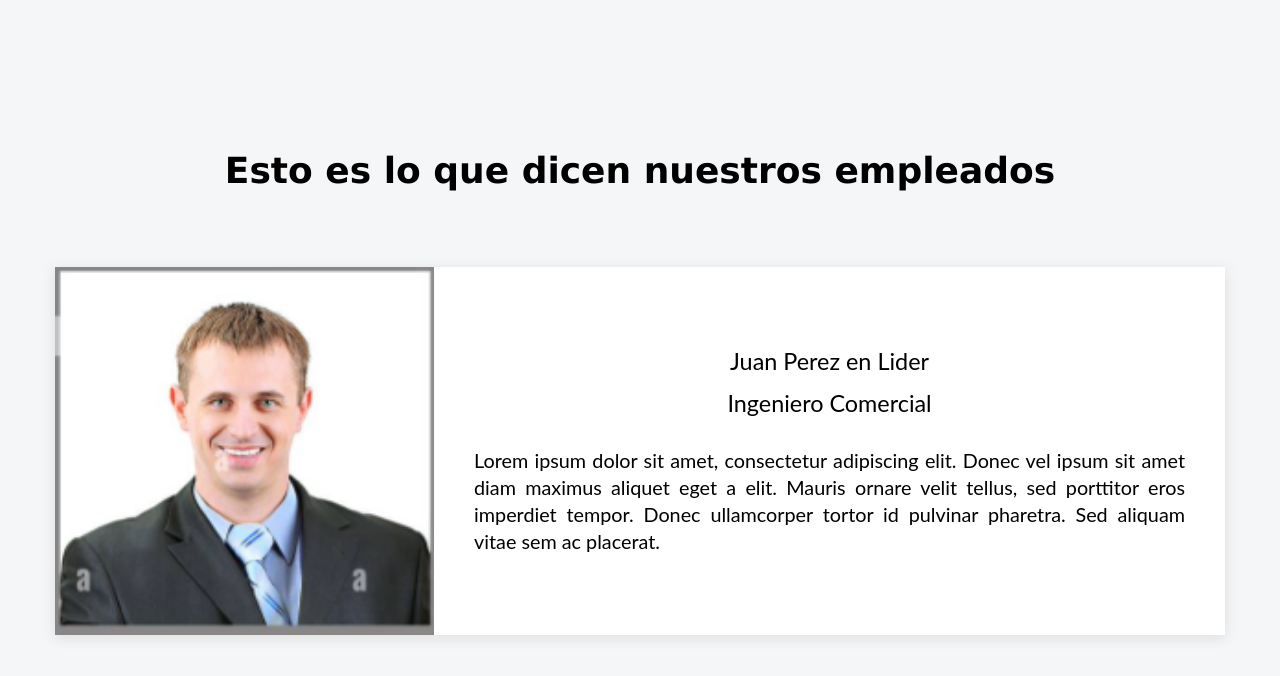
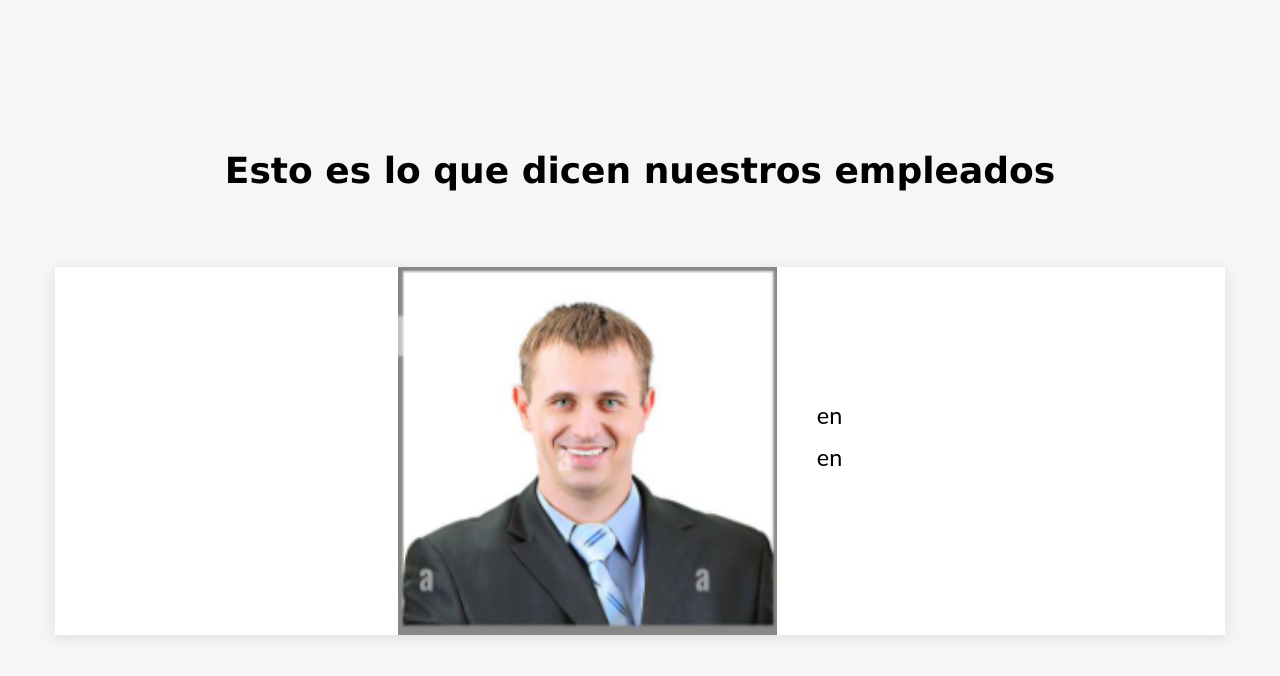
Before and after one commit to ssalgadoi/testimonios, a React (Create React App) app: page / in a window 1280 px wide. Shown: the top 676 px of the page. Built offline with nearby package versions, Linux system fonts and the light colour scheme.

Commit message:
Se agregan los props al Testimony.js

```diff
--- a/src/component/Testimony.js
+++ b/src/component/Testimony.js
@@ -2,19 +2,15 @@ import React from "react";
 import "../styles/Testimony.css"
 
 
-function Testimony() {
+function Testimony(props) {
 	return (
-		<div	className="container-testimony">
+		<div className="container-testimony">
 			<img className="image-testimony" src={require("../image/Image01.png")}
 			alt="student" ></img>
 			<div className="container-text-testimony">
-				<p className="name-testimony">Juan Perez en Lider</p>
-				<p className="employer-testimony">Ingeniero Comercial</p>
-				<p className="text-testimony">Lorem ipsum dolor sit amet, consectetur
-				adipiscing elit. Donec vel ipsum sit amet diam maximus aliquet eget a elit.
-				Mauris ornare velit tellus, sed porttitor eros imperdiet tempor.
-				Donec ullamcorper tortor id pulvinar pharetra. Sed aliquam vitae sem ac
-				placerat.</p>
+				<p className="name-testimony">{props.name} en {props.country}</p>
+				<p className="employer-testimony">{props.employe} en {props.company}</p>
+				<p className="text-testimony">{props.testimony}</p>
 
 			</div>
 		</div>
```
